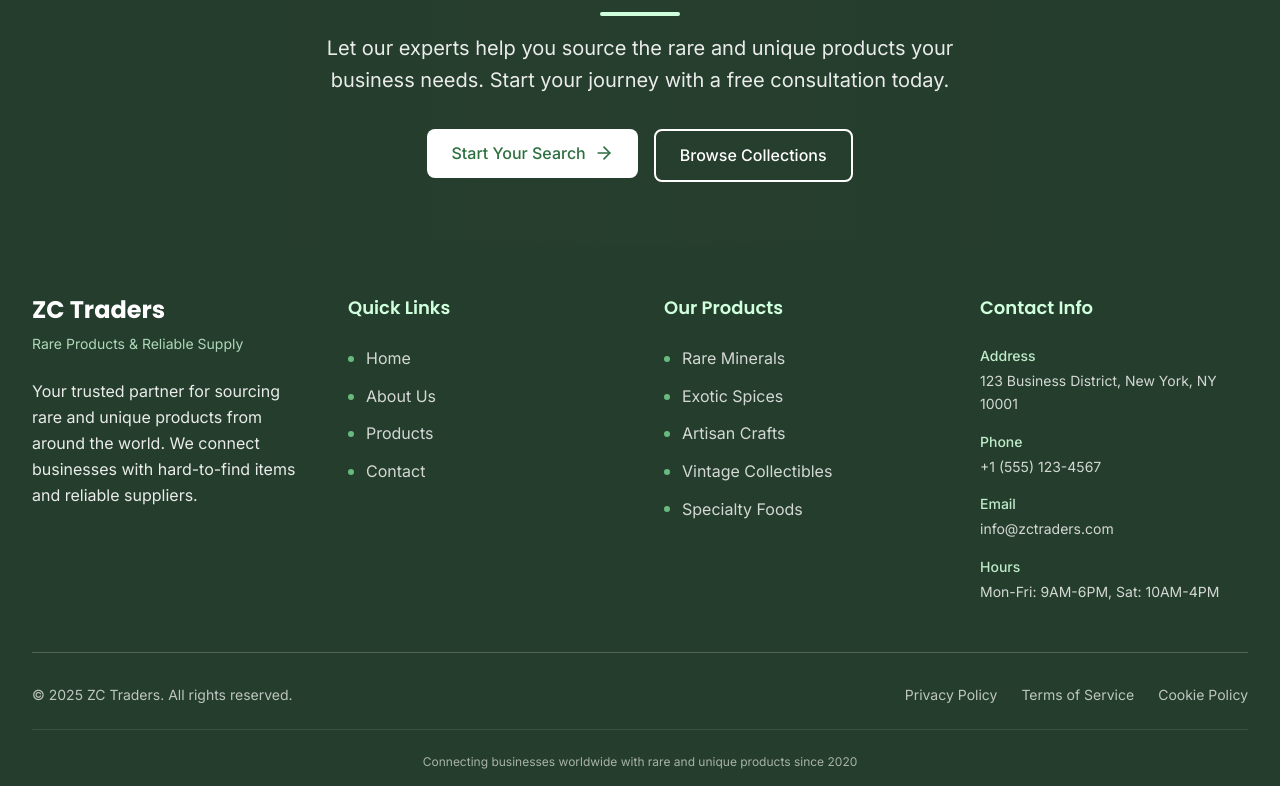
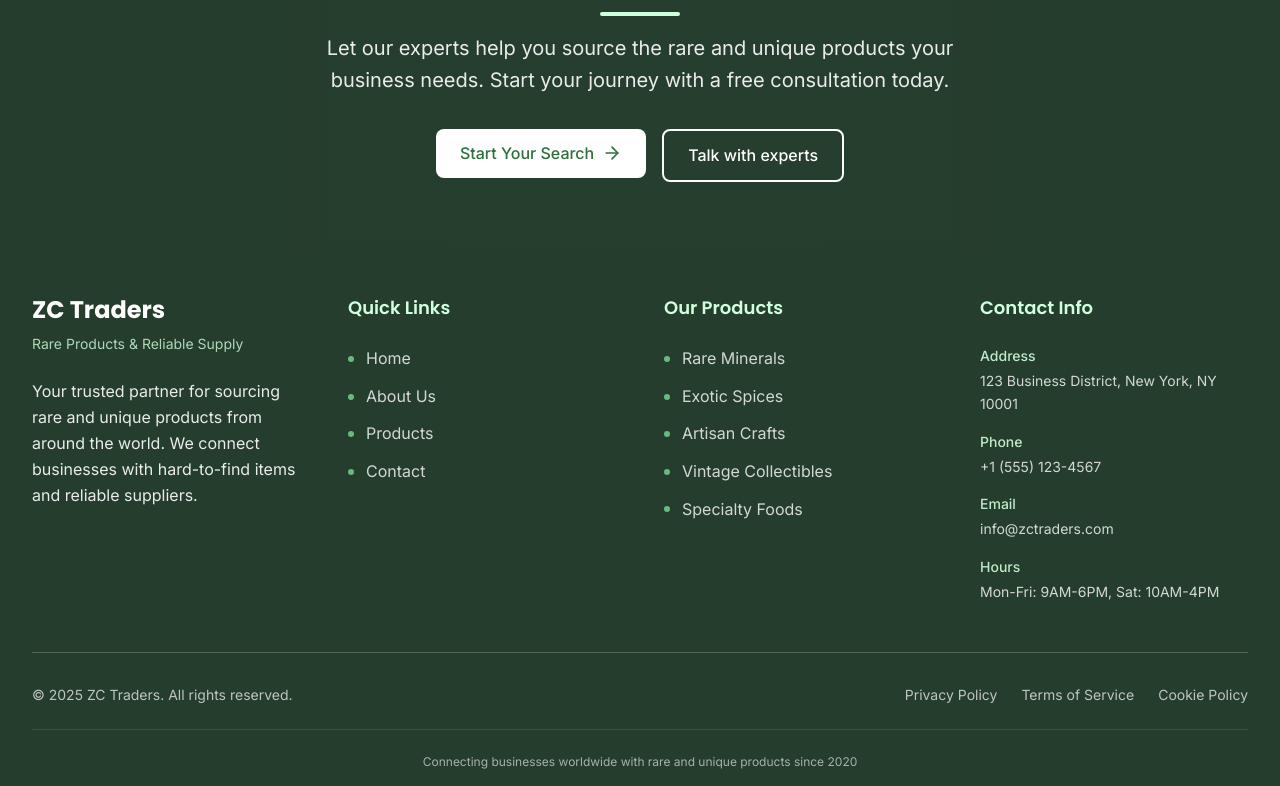
Before and after one commit to iNoumanMalik/zc-traders, a React (Vite) app: page / in a window 1280 px wide. Shown: the part 2627-3413 px from the top of the page. Built offline with nearby package versions, Linux system fonts and the light colour scheme.

Commit message:
updated footer button

```diff
--- a/src/pages/Home.tsx
+++ b/src/pages/Home.tsx
@@ -580,7 +580,7 @@ const Home = () => {
                   to="/products"
                   className="btn-outline border-white text-white hover:bg-white hover:text-forest-dark"
                 >
-                  Browse Collections
+                  Talk with experts
                 </Link>
               </motion.div>
             </div>
```
